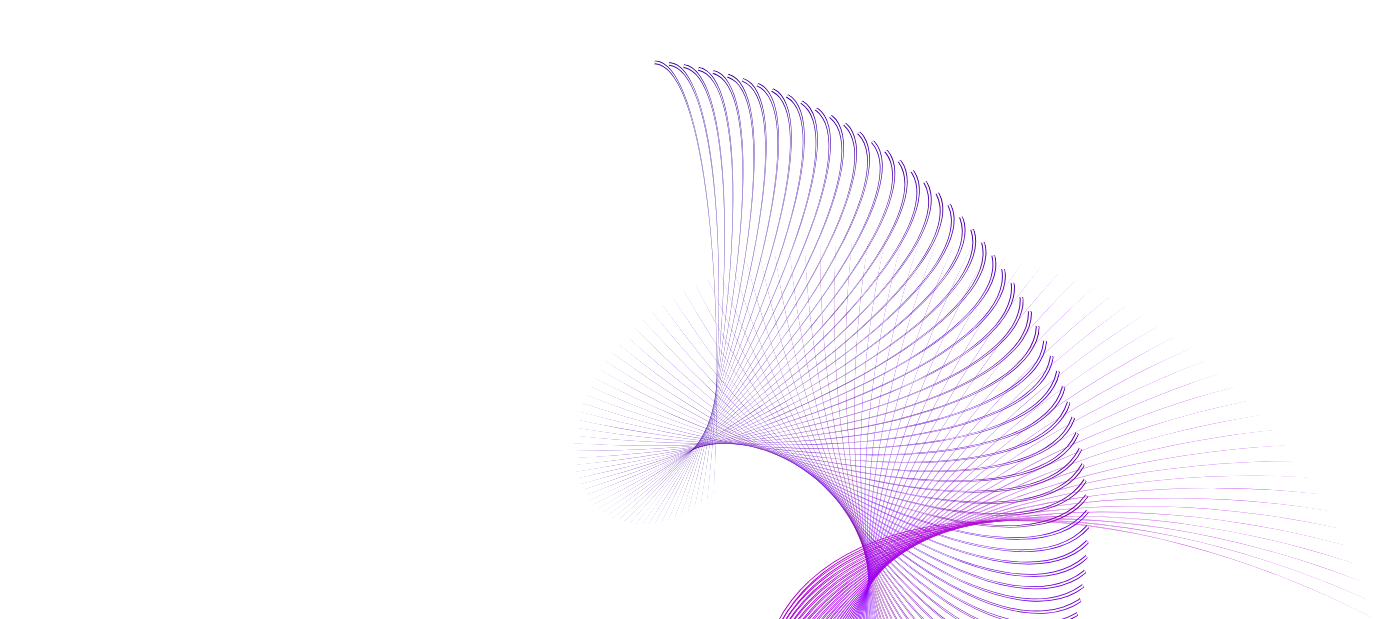
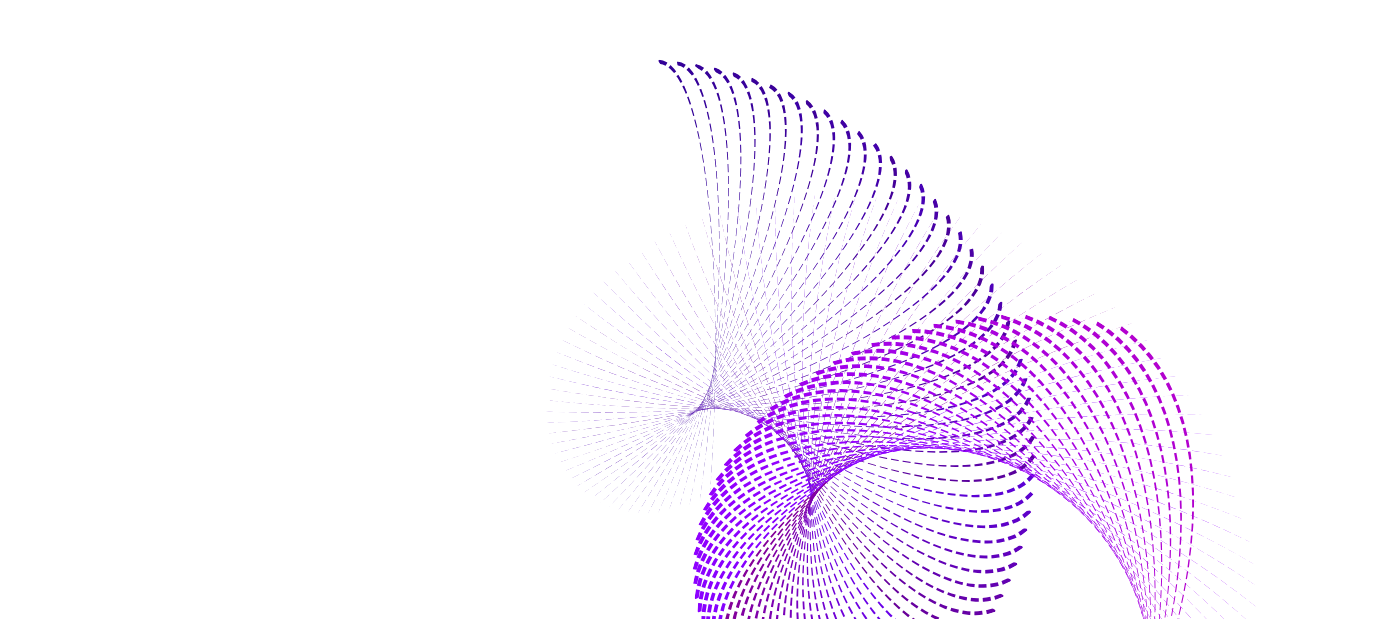
Before and after one commit to risingBirdSong/css_play, a React (Vite) app: page / in a window 1280 px wide. Shown: the part 181-800 px from the top of the page, 1377 px wide, since content can reach past the window. Built offline with nearby package versions, Linux system fonts and the light colour scheme.

Commit message:
swirling d

```diff
--- a/componenents/Flower.tsx
+++ b/componenents/Flower.tsx
@@ -19,7 +19,7 @@ const Flower = () => {
         return (
           <Pedal
             rgbColors={[num * 1.3 + 50, 1, (255 % (num * 2)) + 150]}
-            rotateAmount={num * 3}
+            rotateAmount={num * 4}
             height={400 + num}
             width={50 + num * 2}
             top={num * 3}
--- a/componenents/Pedal.tsx
+++ b/componenents/Pedal.tsx
@@ -28,7 +28,7 @@ const Pedal = (props: PedalProps) => {
         borderTopRightRadius: "100%",
         borderBottomRightRadius: "1%",
         borderBottomLeftRadius: "1%",
-        borderTop: `4px double ${colStr}`,
+        borderTop: `4px dashed ${colStr}`,
       }}
     ></div>
   );
```
Also changed, not shown: 2 other files (tests, documents, lock files or other folders).
